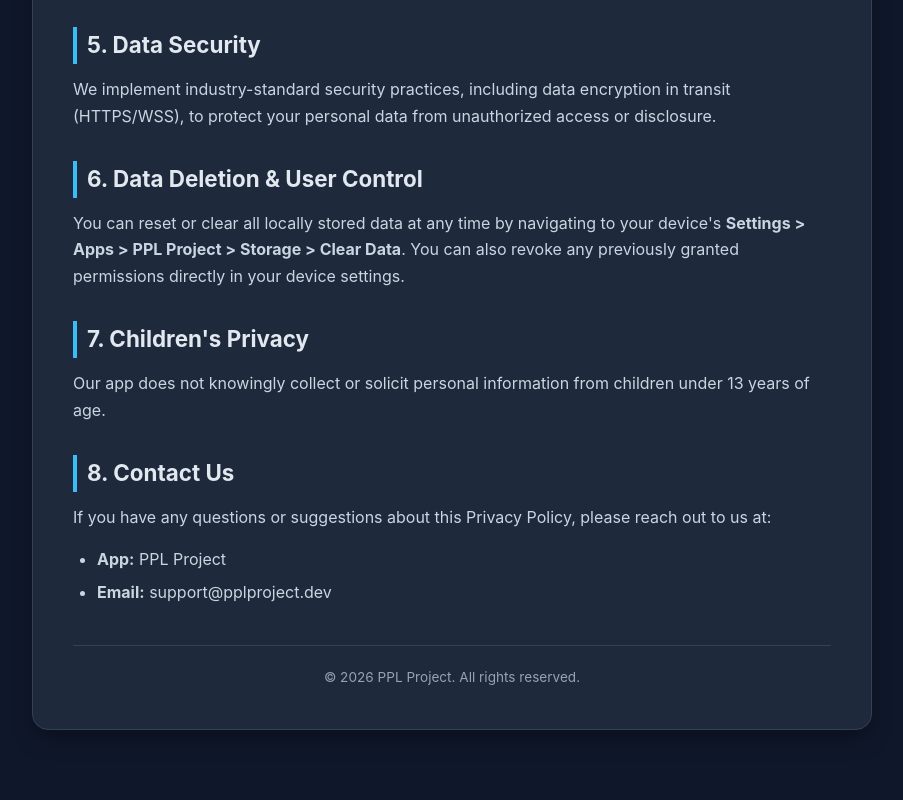
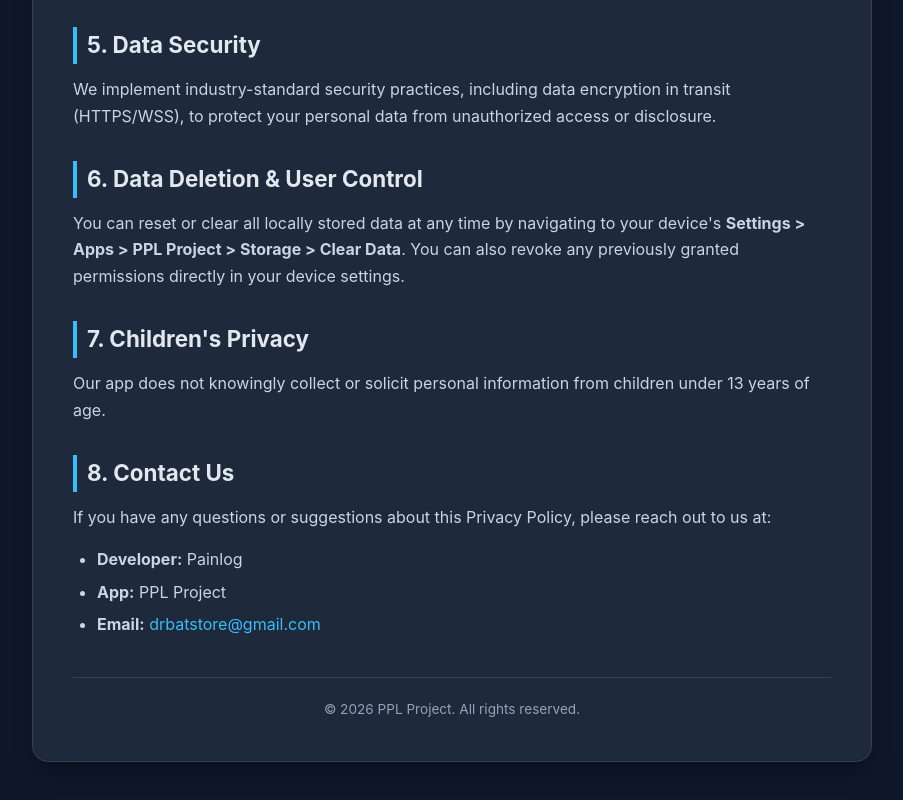
Before and after one commit to painlog/ppl-privacy-policy, a plain HTML site: page index.html in a window 1280 px wide. Shown: the part 1542-2342 px from the top of the page, without its empty margins (188-1091 px from the left). Before the commit the page ends 2312 px from the top, so only its background shows below. Drawn offline with Linux system fonts and the light colour scheme.

Commit message:
Update developer name to Painlog across privacy and data deletion pages

```diff
--- a/index.html
+++ b/index.html
@@ -187,8 +187,9 @@
     <h2>8. Contact Us</h2>
     <p>If you have any questions or suggestions about this Privacy Policy, please reach out to us at:</p>
     <ul>
+        <li><strong>Developer:</strong> Painlog</li>
         <li><strong>App:</strong> PPL Project</li>
-        <li><strong>Email:</strong> support@pplproject.dev</li>
+        <li><strong>Email:</strong> <a href="mailto:drbatstore@gmail.com">drbatstore@gmail.com</a></li>
     </ul>
 
     <div class="footer">
```
Also changed, not shown: delete-data.html (+1 -1 lines), 2 other files.
